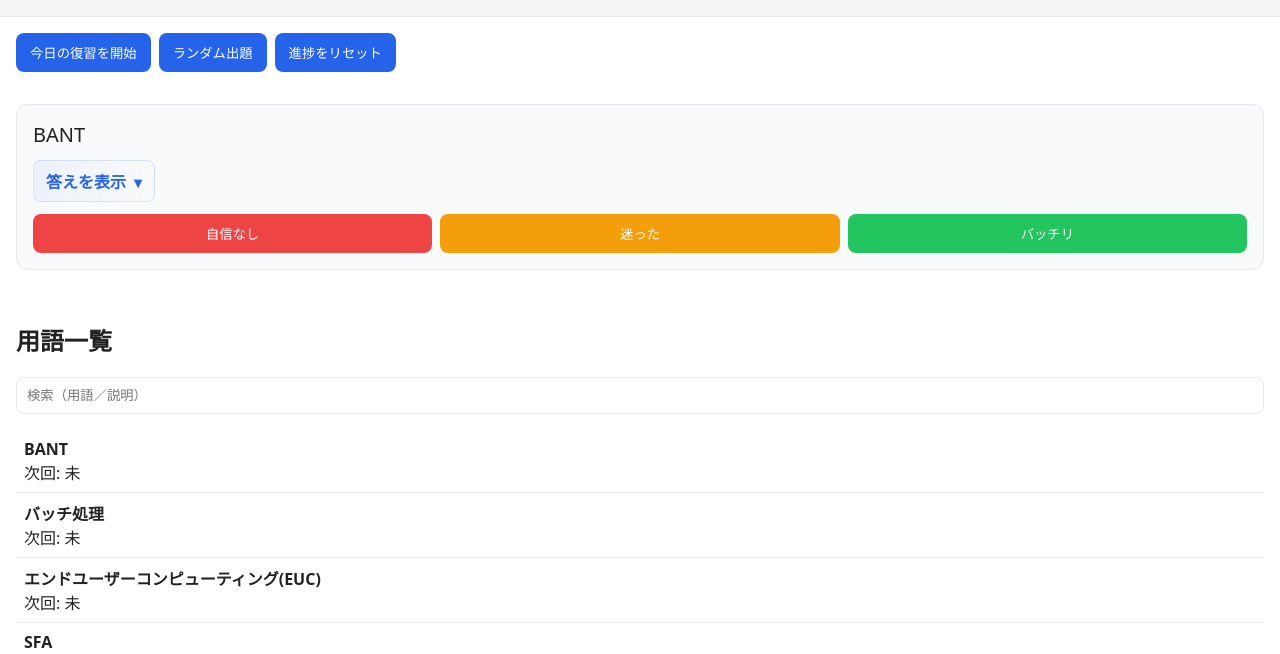
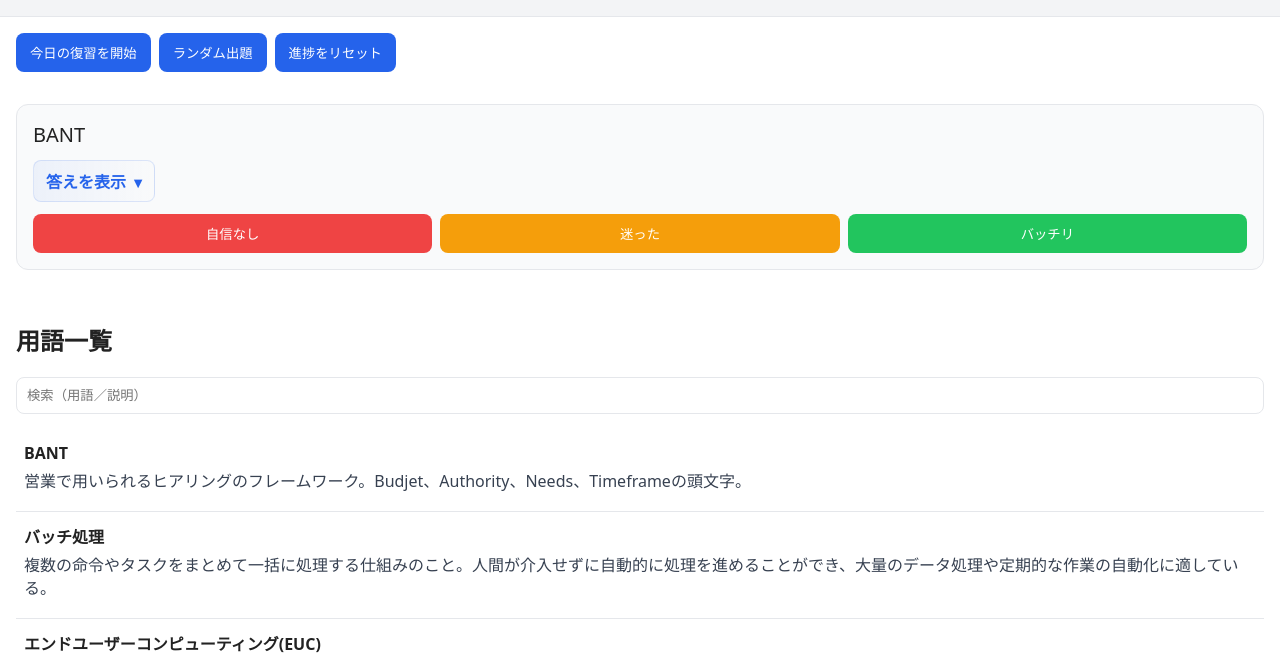
Before and after one commit to shuuuuyoshiyoshi/qa-study, a plain HTML site: page docs/index.html in a window 1280 px wide. Shown: the part 151-805 px from the top of the page. Drawn offline with nearby package versions, Linux system fonts and the light colour scheme.

Commit message:
用語一覧に解説を記述しました。

```diff
--- a/docs/app.js
+++ b/docs/app.js
@@ -121,14 +121,32 @@ elSearch.addEventListener('input', () => {
 
 // --- List ---
 function renderList(list) {
+    const items = list || cards;
     elList.innerHTML = '';
-    list.forEach(c => {
+
+    for (const c of items) {
         const li = document.createElement('li');
-        const p = progress[c.id];
-        const dueStr = p && p.nextDue ? new Date(p.nextDue).toLocaleDateString('ja-JP') : '未';
-        li.innerHTML = `<strong>${c.q}</strong><br><span class="muted">次回: ${dueStr}</span>`;
+
+        const term = document.createElement('div');
+        term.className = 'list-term';
+        term.textContent = c.q || '(無題)';
+
+        const meaning = document.createElement('div');
+        meaning.className = 'list-meaning';
+        meaning.textContent = c.a || '';
+
+        li.appendChild(term);
+        li.appendChild(meaning);
+
+        if (c.tags && c.tags.length) {
+            const tags = document.createElement('div');
+            tags.className = 'list-tags';
+            tags.textContent = c.tags.join(', ');
+            li.appendChild(tags);
+        }
+
         elList.appendChild(li);
-    });
+    }
 }
 
 // --- CSV loading（固定パス） ---
--- a/docs/index.html
+++ b/docs/index.html
@@ -65,8 +65,8 @@
 
     <footer>
         <small>
-            学習進捗はブラウザの <code>localStorage</code> に保存されます。<br>
-            CSVは <code>docs/data/勉強用.csv</code> を差し替えてください（UTF-8推奨）。
+            定期的に更新するので毎回リロードしてください。<br>
+            ご要望等ございましたら吉川まで連絡してください。
         </small>
     </footer>
 
--- a/docs/style.css
+++ b/docs/style.css
@@ -107,9 +107,28 @@ button:hover {
 }
 
 #card-list li {
-    padding: 8px;
+    padding: 12px 8px;
     border-bottom: 1px solid #e5e7eb;
     color: var(--fg);
+}
+
+/* 用語一覧：用語（太字）と意味（控えめな色） */
+.list-term {
+    font-weight: 700;
+    margin-bottom: 6px;
+    color: var(--fg);
+}
+
+.list-meaning {
+    color: #374151; /* 説明の色 */
+    line-height: 1.45;
+    white-space: pre-wrap;
+    margin-bottom: 6px;
+}
+
+.list-tags {
+    font-size: 12px;
+    color: var(--muted);
 }
 
 input#search {
```
